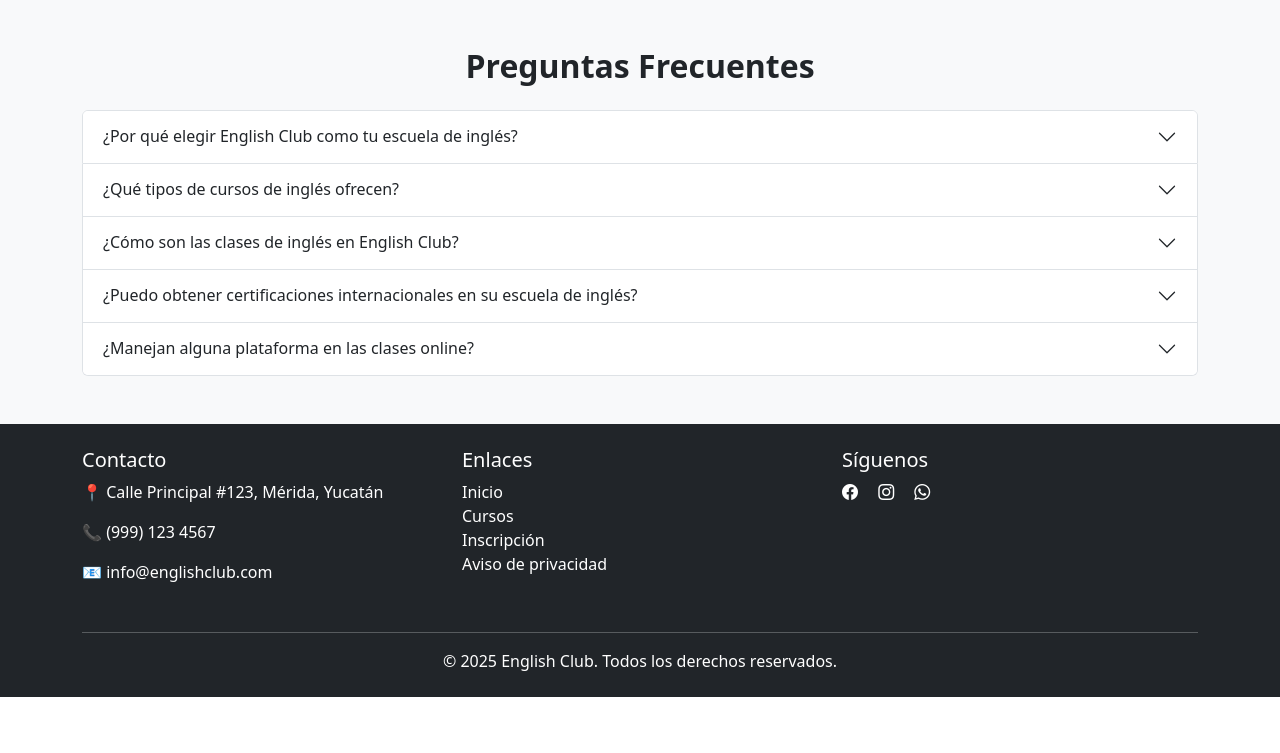
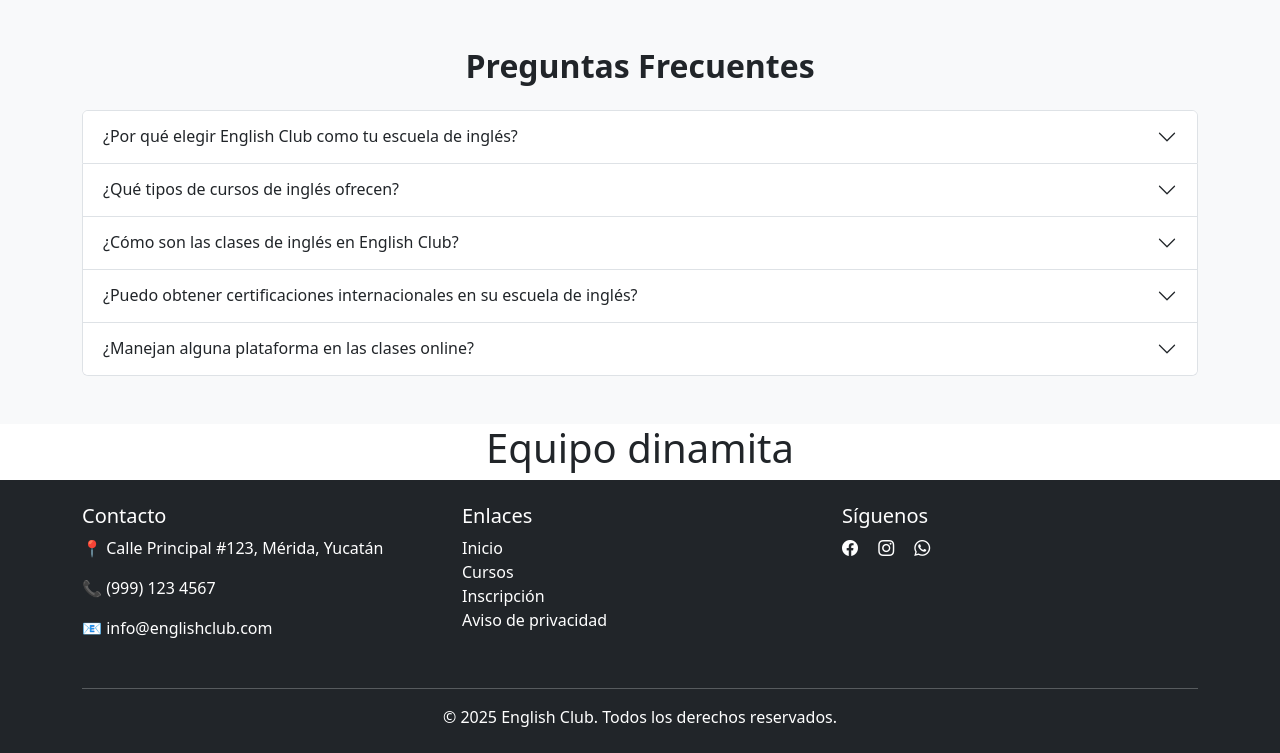
Before and after one commit to DenilsonNM/Enjoy-In-English-Club, a PHP site: page / in a window 1280 px wide. Shown: the part 2195-2948 px from the top of the page. Before the commit the page ends 2892 px from the top, so only its background shows below. Run offline with PHP 8.4, Linux system fonts and the light colour scheme.

Commit message:
añadi el h1 con el nombre del equipo en el index.php

```diff
--- a/Pagina Principal/index.php
+++ b/Pagina Principal/index.php
@@ -163,5 +163,5 @@ include('header.php')
 <section>
 
 </section>
-
+<h1>Equipo dinamita</h1>
 <?php include('footer.php')?>
```
